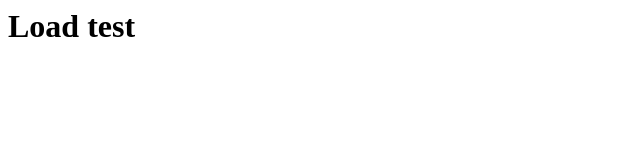
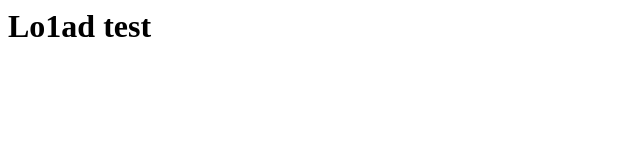
Before and after one commit to Wikidump/wikidump.github.io, a plain HTML site: page index.html in a window 1280 px wide. Shown: the full height of the page, 0-640 px from the left. Drawn offline with Linux system fonts and the light colour scheme.

Commit message:
Update index.html

```diff
--- a/index.html
+++ b/index.html
@@ -1 +1 @@
-<h1>Load test</h1>
+<h1>Lo1ad test</h1>
```
